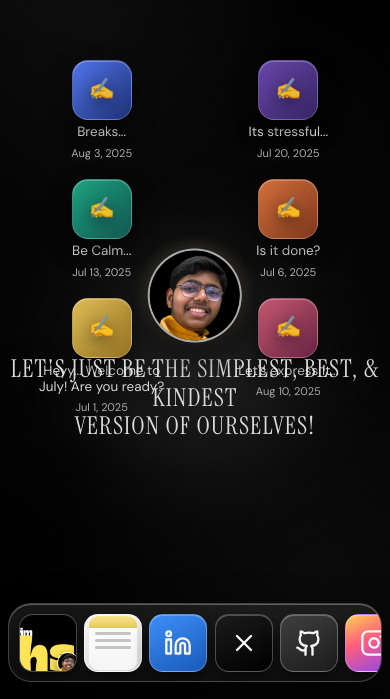
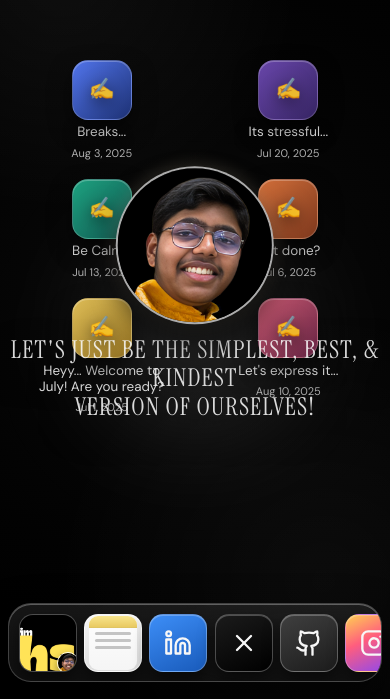
Before and after one commit to devwithharshit/imharshitsingh.in, a Next.js app: page / in a window 390 px wide. Shown: the part 145-844 px from the top of the page. Built offline with nearby package versions, Linux system fonts and the light colour scheme.

Commit message:
Enlarge center portrait 2x and move focal quote stack upward

```diff
--- a/app/globals.css
+++ b/app/globals.css
@@ -44,9 +44,9 @@ a {
 }
 
 .scene-wrap {
-  --focal-center-top: 58%;
-  --focal-stack-gap: 1.15rem;
-  --spotlight-top: 61%;
+  --focal-center-top: 54%;
+  --focal-stack-gap: 0.95rem;
+  --spotlight-top: 58%;
   position: relative;
   min-height: 100vh;
   overflow: hidden;
@@ -101,8 +101,8 @@ a {
 
 .quote-portrait-wrap {
   position: relative;
-  width: 130px;
-  height: 130px;
+  width: 260px;
+  height: 260px;
   z-index: 1;
   pointer-events: none;
 }
@@ -1046,9 +1046,9 @@ a {
 
 @media (max-width: 900px) {
   .scene-wrap {
-    --focal-center-top: 58%;
-    --focal-stack-gap: 0.85rem;
-    --spotlight-top: 60%;
+    --focal-center-top: 52%;
+    --focal-stack-gap: 0.75rem;
+    --spotlight-top: 57%;
   }
 
   .quote-center {
@@ -1064,8 +1064,8 @@ a {
   }
 
   .quote-portrait-wrap {
-    width: 94px;
-    height: 94px;
+    width: 158px;
+    height: 158px;
   }
 
   .scene-wrap {
```
Also changed, not shown: 4 other files (tests, documents, lock files or other folders).
